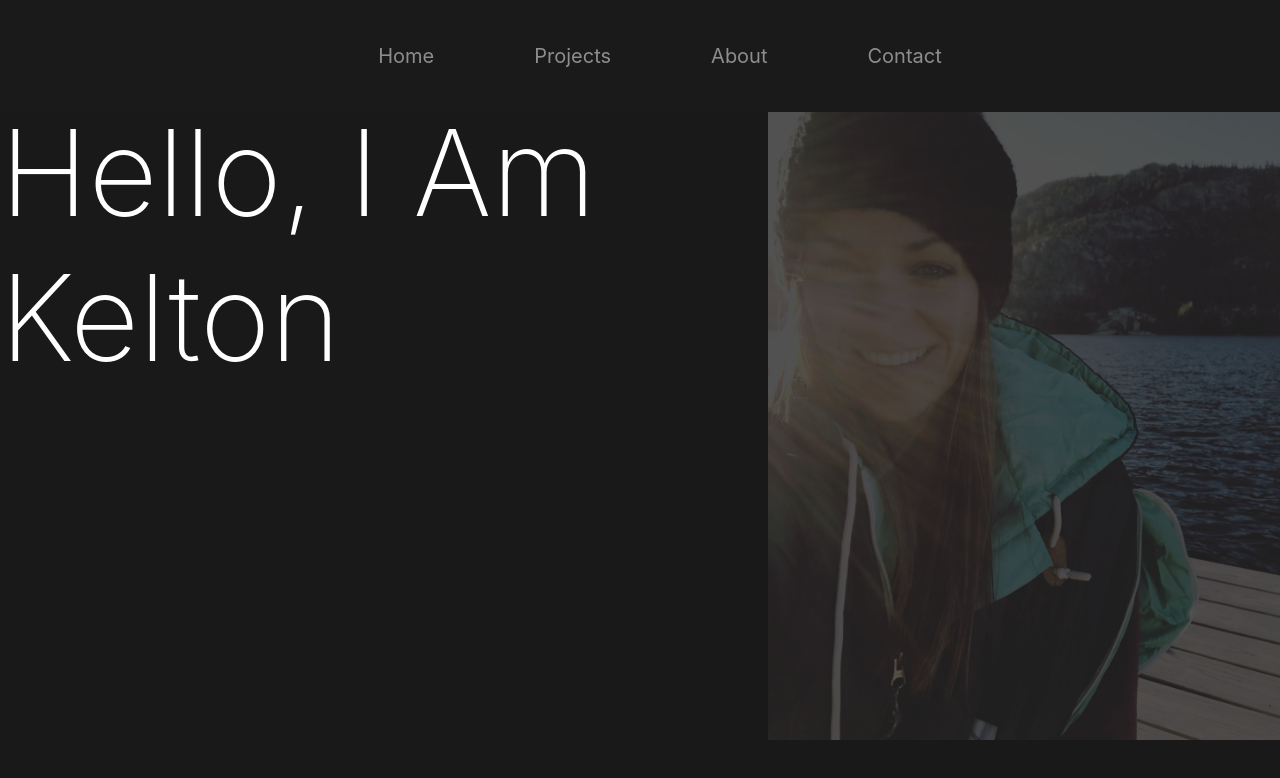
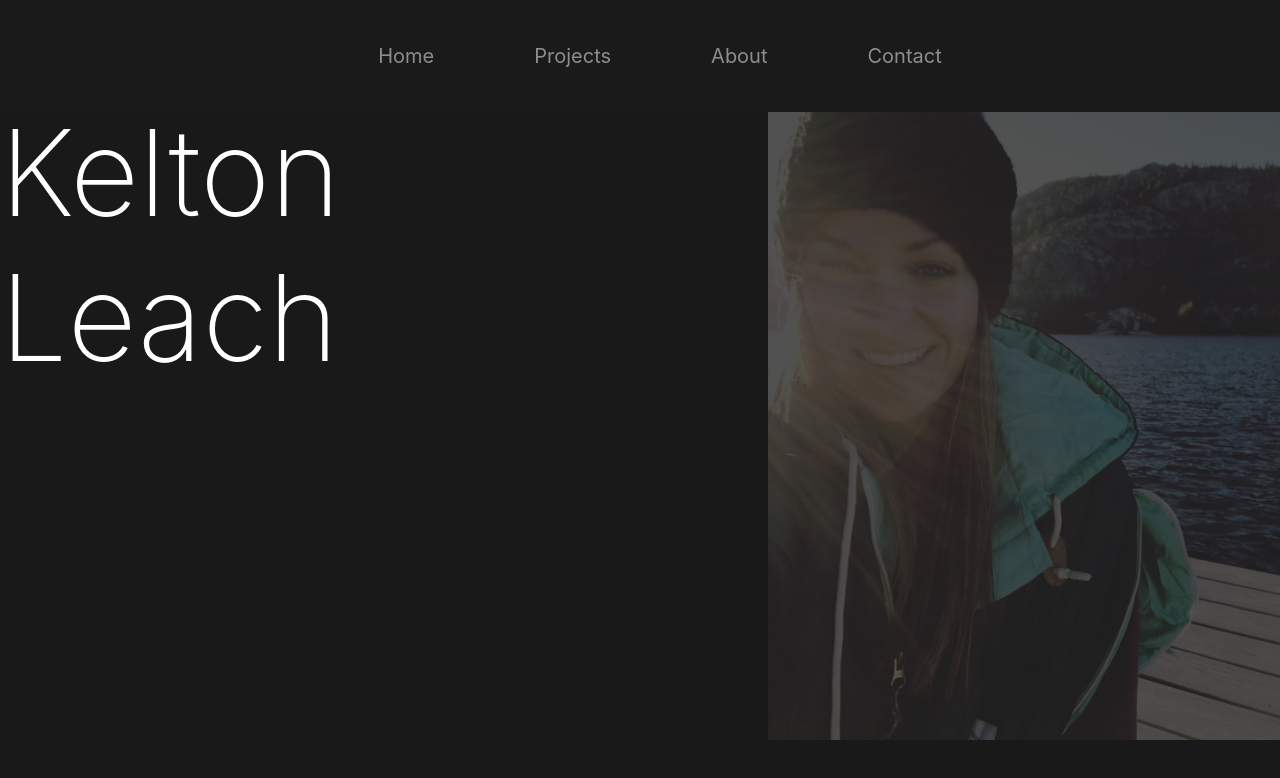
Before and after one commit to Keltonlea/Portfolio, a plain HTML site: page index.html in a window 1280 px wide. Drawn offline with Linux system fonts and the light colour scheme.

Commit message:
name change

```diff
--- a/index.html
+++ b/index.html
@@ -20,7 +20,7 @@
 <main>
         <section>
 
-       <h1 class="kelton"> Hello, I Am <br> Kelton</h1>
+       <h1 class="kelton"> Kelton <br> Leach</h1>
     </section>
 
        <figure>
```
